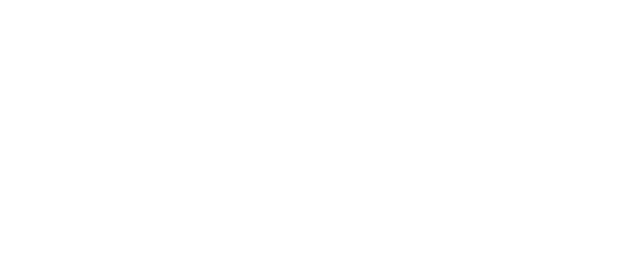
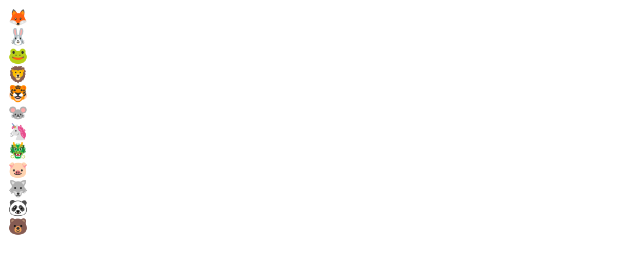
Before and after one commit to SamirJouni/CSS_Grid_Practice, a plain HTML site: page index.html in a window 1280 px wide. Shown: the whole page, without its empty margins (0-640 px from the left). Drawn offline with Linux system fonts and the light colour scheme.

Commit message:
added zones

```diff
--- a/index.html
+++ b/index.html
@@ -1,15 +1,26 @@
 <!DOCTYPE html>
 <html lang="en">
 	<head>
-	<meta charset="UTF-8">
-	<meta name="viewport" content="width=device-width, initial-scale=1.0">
-	<meta http-equiv="X-UA-Compatible" content="ie=edge">
+		<meta charset="UTF-8" />
+		<meta name="viewport" content="width=device-width, initial-scale=1.0" />
+		<meta http-equiv="X-UA-Compatible" content="ie=edge" />
 		<title>CSS Grid Practice</title>
-	<link rel="shortcut icon" type="image/png" href="favicon.png">
+		<link rel="shortcut icon" type="image/png" href="favicon.png" />
 		<link rel="stylesheet" type="text/css" href="styles.css" />
 	</head>
 	<body>
-
+		<div class="zone green">🦊</div>
+		<div class="zone red">🐰</div>
+		<div class="zone blue">🐸</div>
+		<div class="zone yellow">🦁</div>
+		<div class="zone purple">🐯</div>
+		<div class="zone brown">🐭</div>
+		<div class="zone green">🦄</div>
+		<div class="zone red">🐲</div>
+		<div class="zone blue">🐷</div>
+		<div class="zone yellow">🐺</div>
+		<div class="zone purple">🐼</div>
+		<div class="zone brown">🐻</div>
 		<script href="script.js"></script>
 	</body>
 </html>
```
Lines whose indentation alone changed are shown as unchanged.
